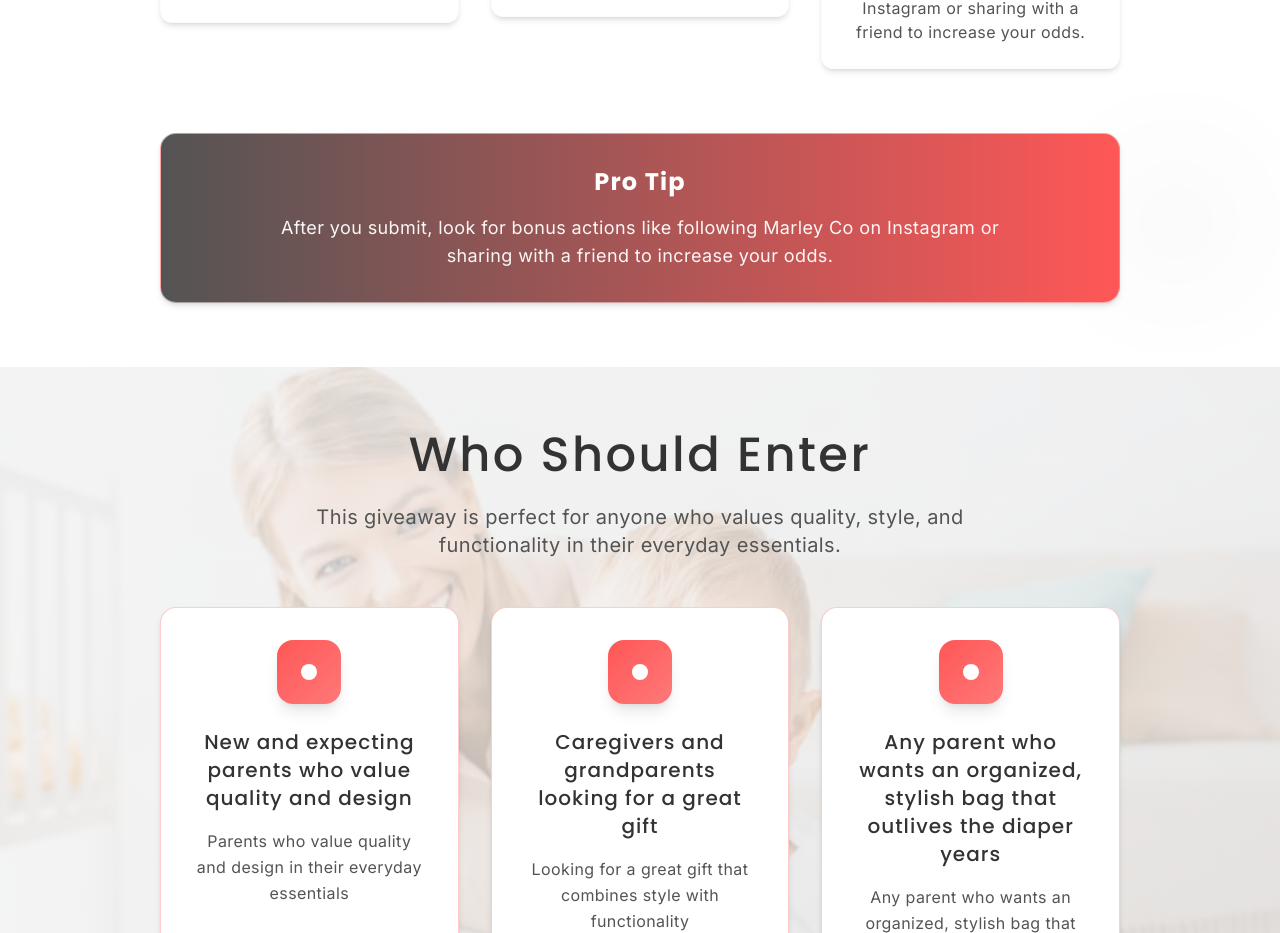
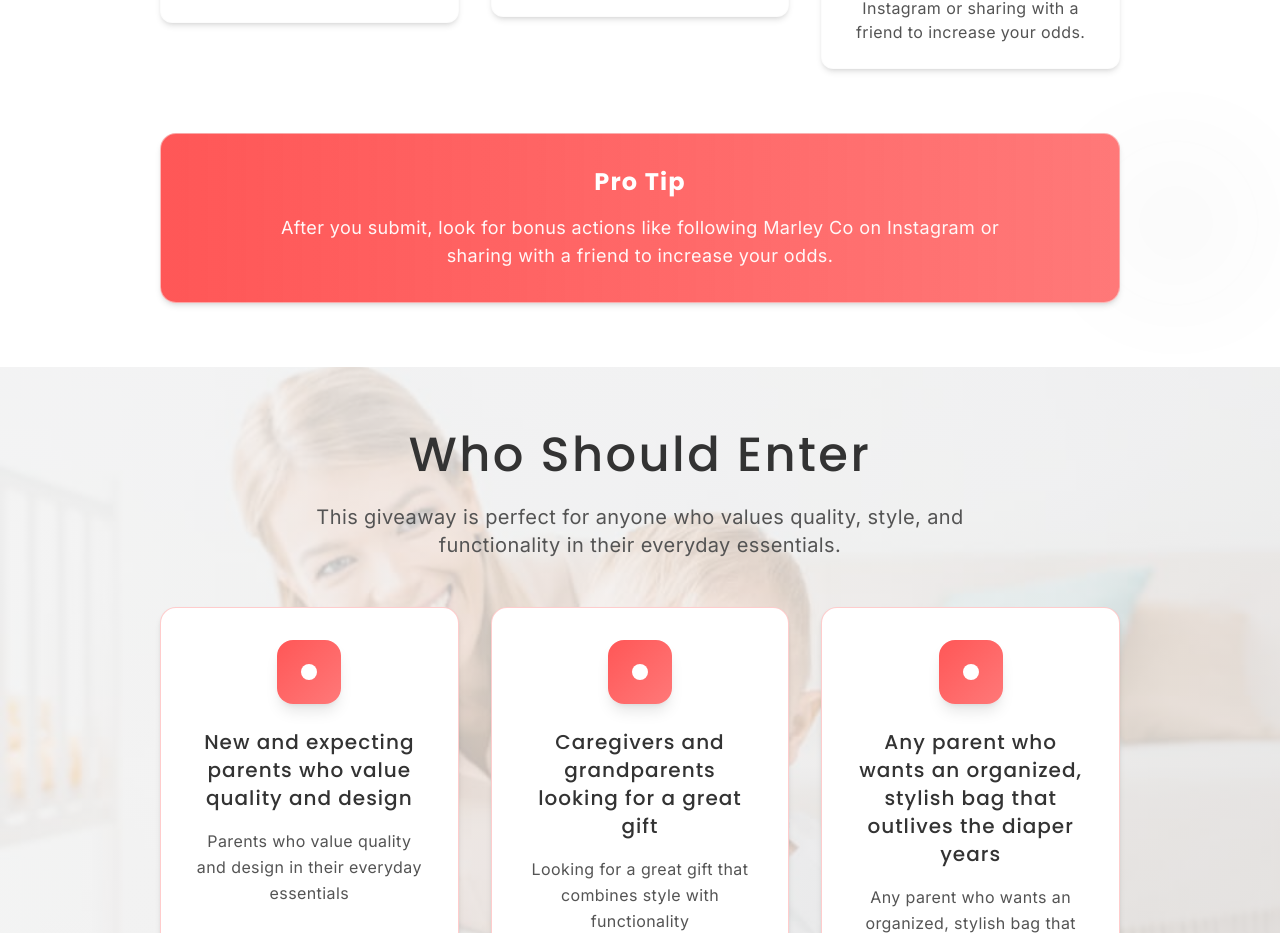
Before and after one commit to brianlapp/marley-co, a React (Vite) app: page /diaper-bag-giveaway in a window 1280 px wide. Shown: the part 3517-4450 px from the top of the page. Built offline with nearby package versions, Linux system fonts and the light colour scheme.

Commit message:
Fix Pro Tip gradient
Corrected the "Pro Tip" background gradient in `src/components/giveaway/HowToEnter.tsx` to be orange as requested, instead of dark grey.

```diff
--- a/src/components/giveaway/HowToEnter.tsx
+++ b/src/components/giveaway/HowToEnter.tsx
@@ -67,7 +67,7 @@ export const HowToEnter = () => {
           </div>
         </div>
 
-        <div className="bg-gradient-to-r from-marley-primary to-accent-red rounded-2xl p-8 text-center shadow-md border border-marley-light/50">
+        <div className="bg-gradient-to-r from-accent-red to-accent-red/80 rounded-2xl p-8 text-center shadow-md border border-marley-light/50">
           <div className="flex items-center justify-center gap-2 mb-4">
             <h4 className="font-headline text-xl lg:text-2xl font-bold text-white">Pro Tip</h4>
           </div>
```
